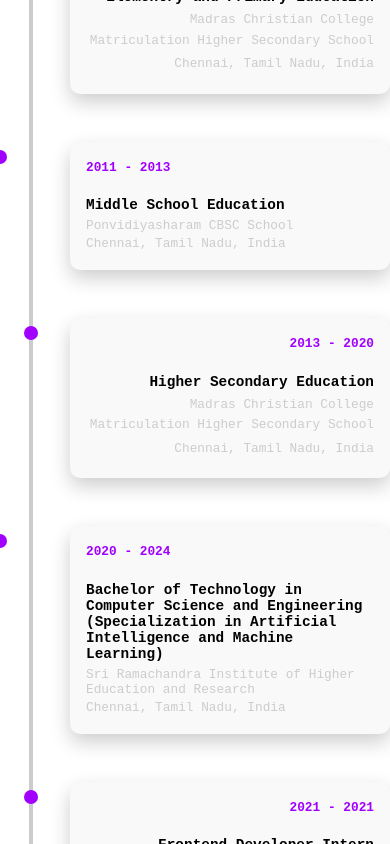
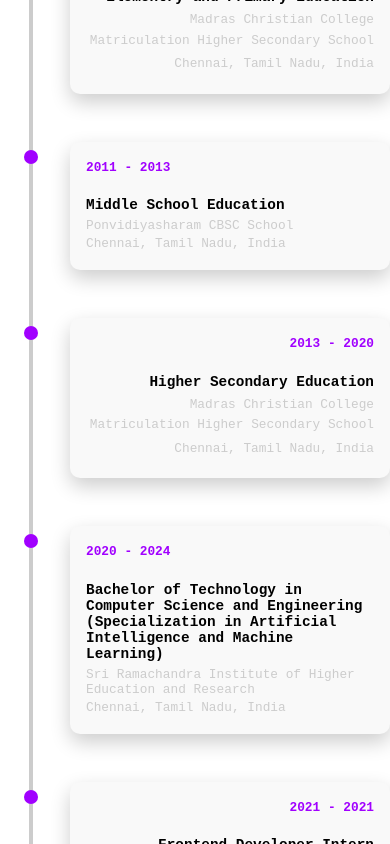
Before and after one commit to S-15-77/PortFolio, a React (Create React App) app: page / in a window 390 px wide. Shown: the part 3680-4524 px from the top of the page. Built offline with nearby package versions, Linux system fonts and the light colour scheme.

Commit message:
Fix timeline dots alignment for even items

```diff
--- a/src/components/Timeline.css
+++ b/src/components/Timeline.css
@@ -120,7 +120,8 @@
     left: 0;
   }
 
-  .timeline-item::before {
+  .timeline-item.left::before,
+  .timeline-item.right::before {
     left: 24px;
   }
 
```
